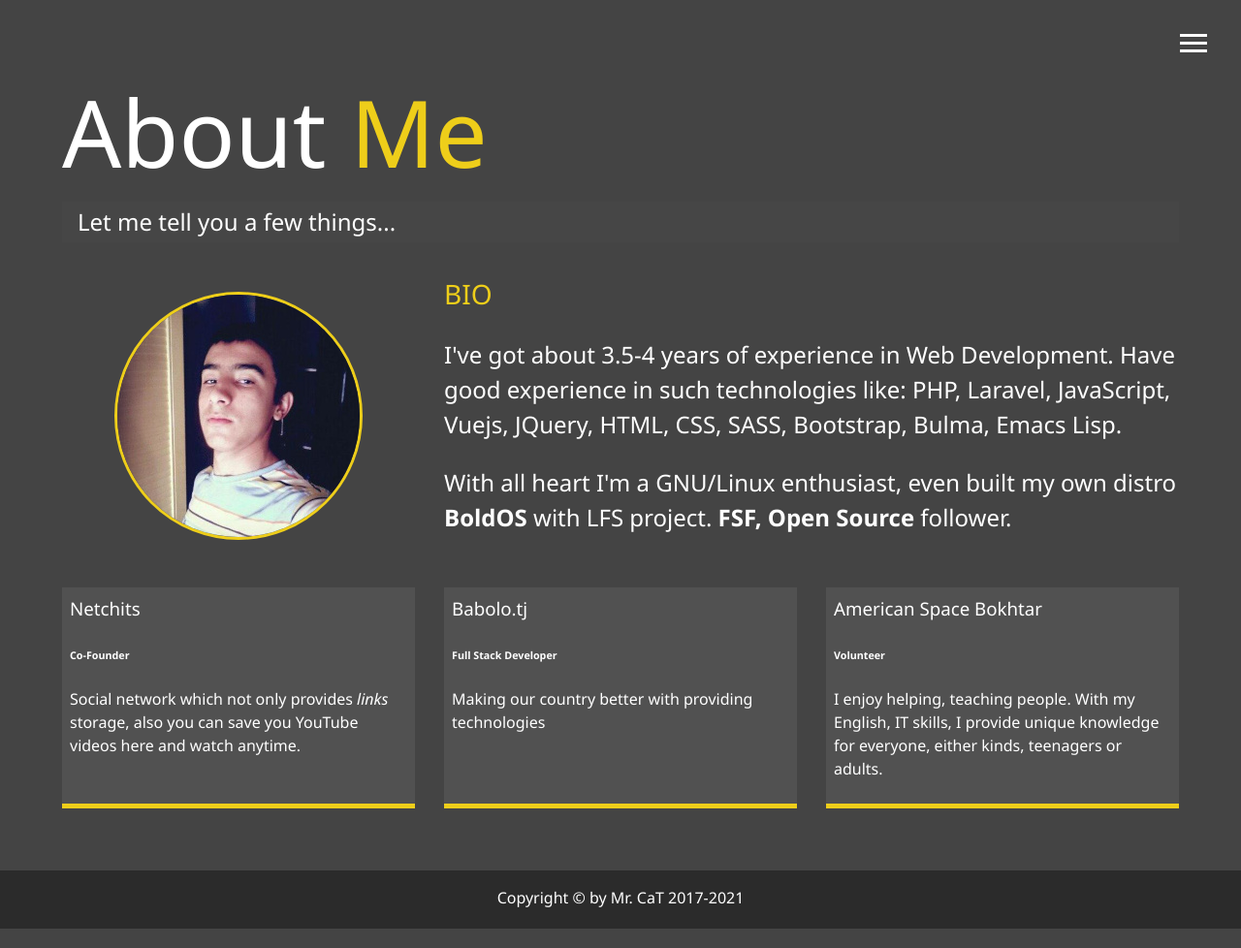
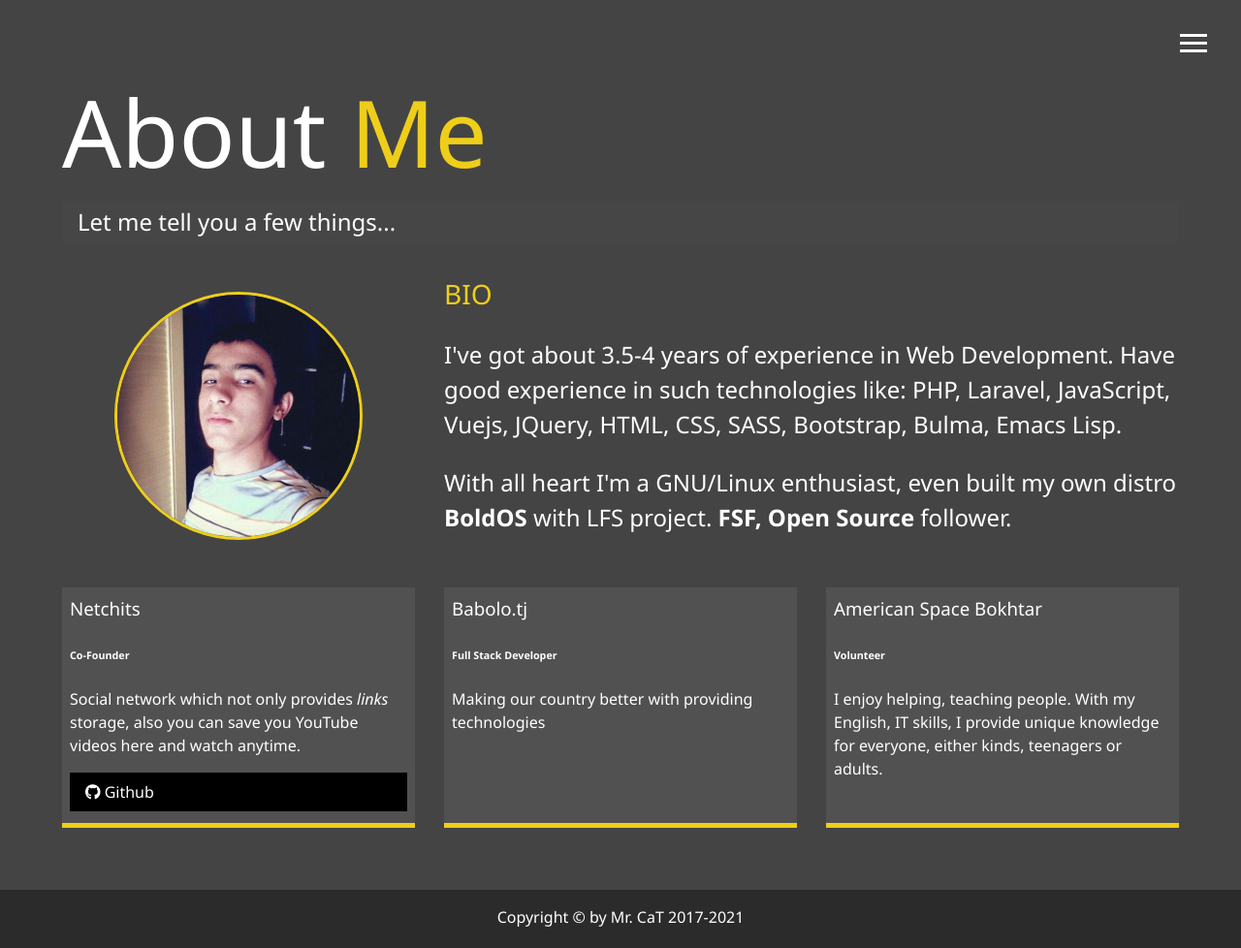
Before and after one commit to mrcat323/mrcat323.github.io, a plain HTML site: page about.html in a window 1280 px wide. Shown: the whole page at 97% size. Drawn offline with Linux system fonts and the light colour scheme.

Commit message:
added github link for netchits

```diff
--- a/about.html
+++ b/about.html
@@ -71,6 +71,10 @@
         <h3>Netchits</h3>
         <h6>Co-Founder</h6>
         <p>Social network which not only provides <i>links</i> storage, also you can save you YouTube videos here and watch anytime.</p>
+	<a href="https://github.com/mrcat323/netchits" target="_blank" class="btn-dark">
+          <i class="fab fa-github"></i> Github
+        </a>
+
       </div>
 
       <div class="job job-2">
```
